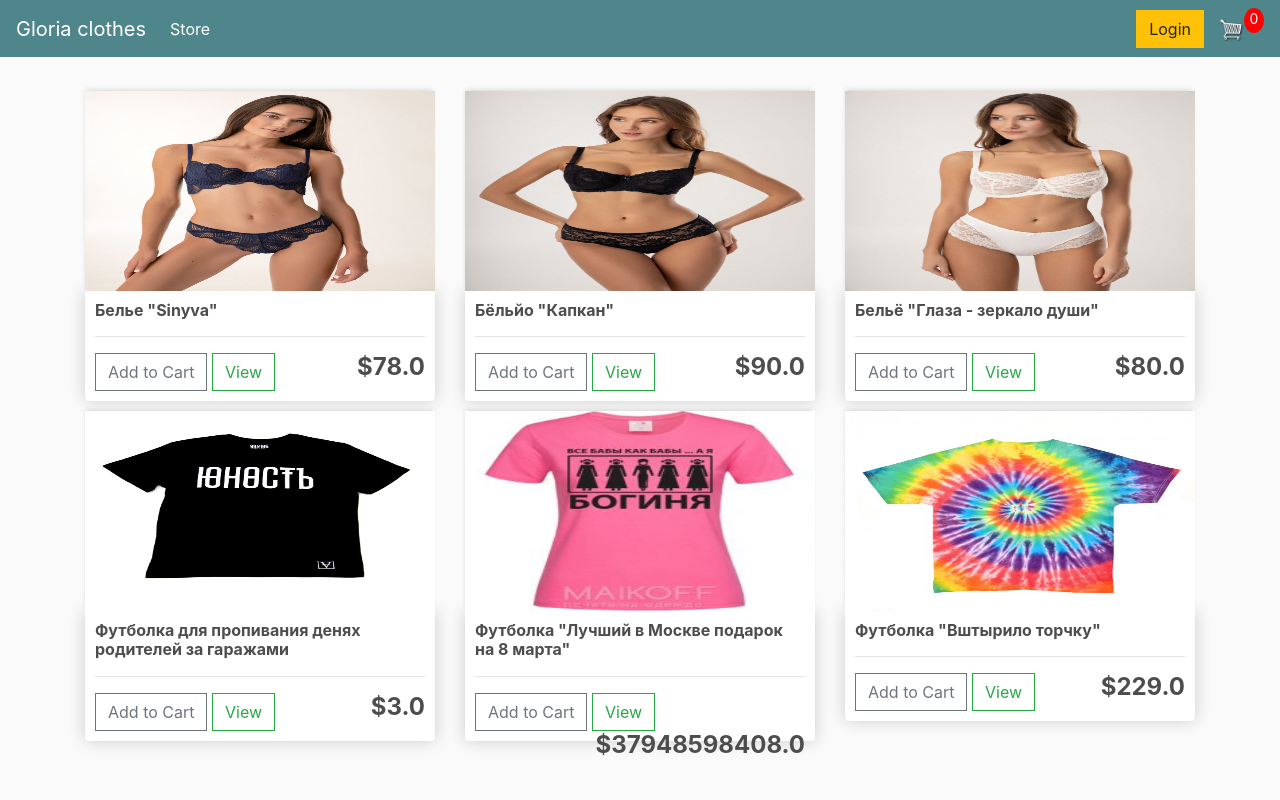
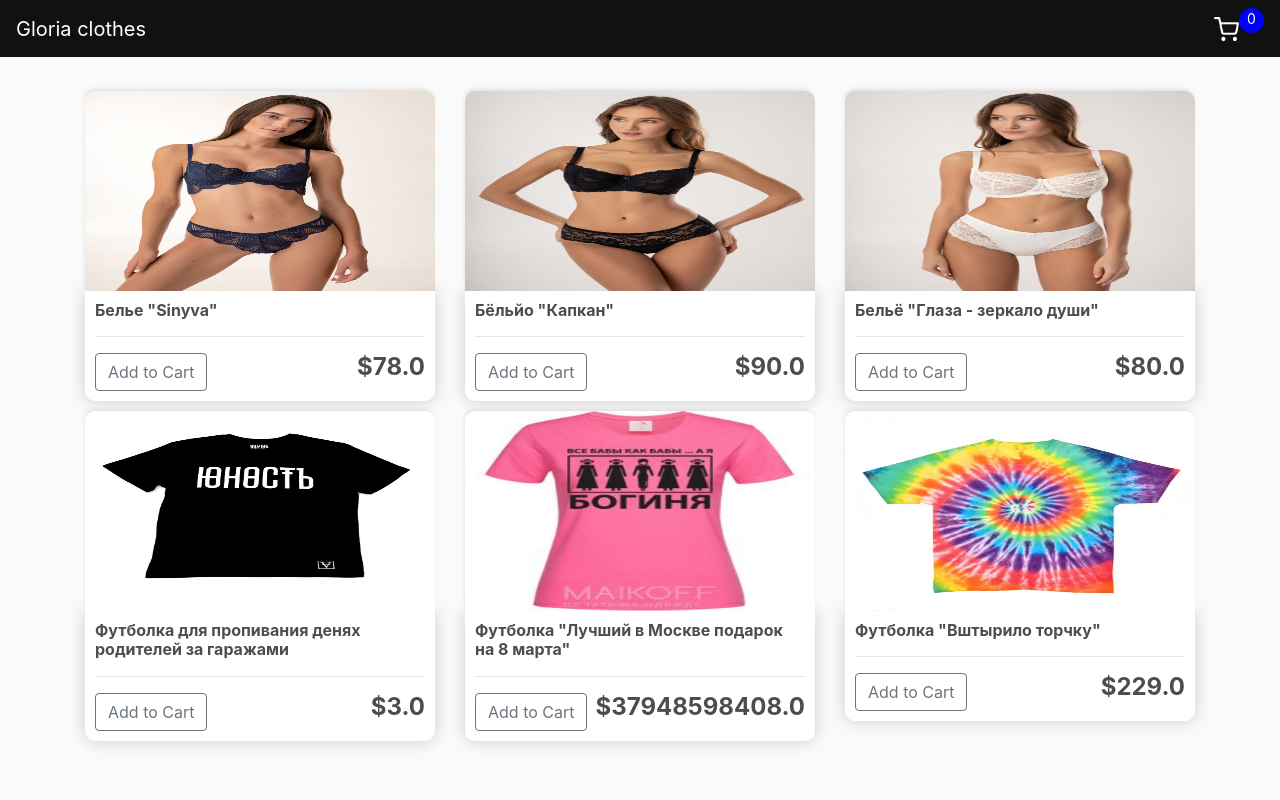
Before and after one commit to 4eshirFM/test1, a Django app: page / in a window 1280 px wide. Run offline with Django 3.2, Linux system fonts and the light colour scheme; data comes from the database, SQL or seed files in the repository; some libraries are stand-ins or nearby versions.

Commit message:
-removed "Login" button -removed "Store" button -cart icon changed -buttons border radius changed -product cards radius changed -checkout "shipping information" visibility fixed -round background for item counter now looks like a circle

```diff
--- a/static/css/main.css
+++ b/static/css/main.css
@@ -19,14 +19,15 @@ h1,h2,h3,h4,h5,h6{
 	-webkit-box-shadow: -1px -3px 5px -2px rgba(214,214,214,1);
     -moz-box-shadow: -1px -3px 5px -2px rgba(214,214,214,1);
     box-shadow: -1px -3px 5px -2px rgba(214,214,214,1);
+    border-radius: 10px 10px 0 0;
 }
 
 .product{
-	border-radius: 0 0 4px 4px;
+	border-radius: 0 0 10px 10px;
 }
 
 .bg-dark{
-	background-color: #4f868c!important;
+	background-color: #111!important;
 }
 
 #cart-icon{
@@ -39,10 +40,10 @@ h1,h2,h3,h4,h5,h6{
 	display: block;
 	text-align: center;
 	color:#fff;
-	background-color: red;
-	width: 20px;
+	background-color: blue;
+	width: 25px;
 	height: 25px;
-	border-radius: 50%;
+	border-radius: 100%;
 	font-size: 14px;
 }
 
@@ -51,7 +52,7 @@ h1,h2,h3,h4,h5,h6{
 }
 
 .btn{
-	border-radius: 0;
+	border-radius: 1;
 }
 
 .row-image{
--- a/store/templates/store/main.html
+++ b/store/templates/store/main.html
@@ -71,13 +71,13 @@
 
 	  <div class="collapse navbar-collapse" id="navbarSupportedContent">
 	    <ul class="navbar-nav mr-auto">
-	      <li class="nav-item active">
+	      <!--<li class="nav-item active">
 	        <a class="nav-link" href="{% url 'store' %}">Store <span class="sr-only">(current)</span></a>
-	      </li>
+	      </li>-->
 
 	    </ul>
 	    <div class="form-inline my-2 my-lg-0">
-	     	<a href="#"class="btn btn-warning">Login</a>
+	     	<!--<a href="#"class="btn btn-warning">Login</a>-->
 
 	     	<a href="{% url 'cart' %}">
 	    		<img  id="cart-icon" src="{% static 'images/cart.png' %}">
@@ -92,7 +92,6 @@
             <br>
             {% block content %}
 
-
             {% endblock content %}
          </div>
 
--- a/store/templates/store/store.html
+++ b/store/templates/store/store.html
@@ -11,7 +11,7 @@
 
 				<button data-product="{{product.id}}" data-action="add" class="btn btn-outline-secondary add-btn update-cart">Add to Cart</button>
 
-				<a class="btn btn-outline-success" href="#">View</a>
+<!--				<a class="btn btn-outline-success" href="#">View</a>-->
 				<h4 style="display: inline-block; float: right"><strong>${{product.price}}</strong></h4>
 
 			</div>
```
Also changed, not shown: store/templates/store/checkout.html (+2 -7 lines), static/images/book.jpg (deleted), static/images/cart.png, static/images/headphones.jpg (deleted), static/images/shirt.jpg (deleted), static/images/shoes.jpg (deleted), static/images/sourcecode.jpg (deleted), static/images/watch.jpg (deleted).
